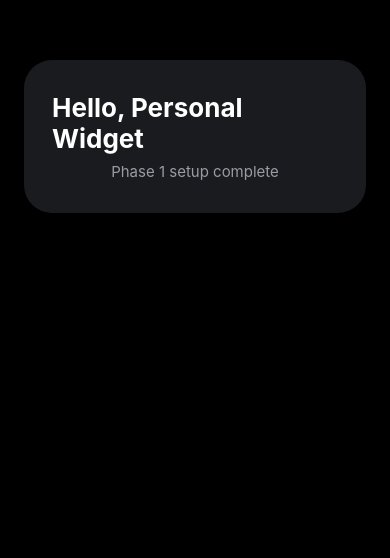
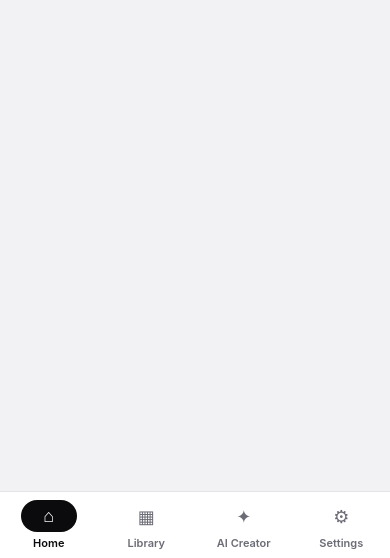
Before and after one commit to pankaj-791/personal-widget2, a React Native app: screen / in a window 390 px wide. Shown: the part 286-844 px from the top of the page. Built offline with nearby package versions, Linux system fonts and the light colour scheme.

Commit message:
Update App.tsx

```diff
--- a/App.tsx
+++ b/App.tsx
@@ -1,41 +1,51 @@
+import { useState } from 'react';
+import { StyleSheet, View } from 'react-native';
 import { StatusBar } from 'expo-status-bar';
-import { StyleSheet, Text, View } from 'react-native';
+import {
+  SafeAreaProvider,
+  useSafeAreaInsets,
+} from 'react-native-safe-area-context';
 
-export default function App() {
+import { useTheme } from './src/theme/theme';
+import TabBar, { TabKey } from './src/navigation/TabBar';
+import HomeScreen from './src/screens/HomeScreen';
+import LibraryScreen from './src/screens/LibraryScreen';
+import CreatorScreen from './src/screens/CreatorScreen';
+import SettingsScreen from './src/screens/SettingsScreen';
+
+function Shell() {
+  const t = useTheme();
+  const insets = useSafeAreaInsets();
+  const [tab, setTab] = useState<TabKey>('home');
+
   return (
-    <View style={styles.container}>
-      <View style={styles.card}>
-        <Text style={styles.title}>Hello, Personal Widget</Text>
-        <Text style={styles.subtitle}>Phase 1 setup complete</Text>
+    <View
+      style={[
+        styles.root,
+        { backgroundColor: t.background, paddingTop: insets.top },
+      ]}
+    >
+      <View style={styles.content}>
+        {tab === 'home' && <HomeScreen />}
+        {tab === 'library' && <LibraryScreen />}
+        {tab === 'creator' && <CreatorScreen />}
+        {tab === 'settings' && <SettingsScreen />}
       </View>
-      <StatusBar style="light" />
+      <TabBar active={tab} onChange={setTab} />
+      <StatusBar style={t.dark ? 'light' : 'dark'} />
     </View>
   );
 }
 
+export default function App() {
+  return (
+    <SafeAreaProvider>
+      <Shell />
+    </SafeAreaProvider>
+  );
+}
+
 const styles = StyleSheet.create({
-  container: {
-    flex: 1,
-    backgroundColor: '#000000',
-    alignItems: 'center',
-    justifyContent: 'center',
-    padding: 24,
-  },
-  card: {
-    backgroundColor: '#1A1B1F',
-    borderRadius: 28,
-    paddingVertical: 32,
-    paddingHorizontal: 28,
-    alignItems: 'center',
-  },
-  title: {
-    color: '#FFFFFF',
-    fontSize: 26,
-    fontWeight: '700',
-  },
-  subtitle: {
-    color: '#9A9BA3',
-    fontSize: 15,
-    marginTop: 8,
-  },
+  root: { flex: 1 },
+  content: { flex: 1 },
 });
```
